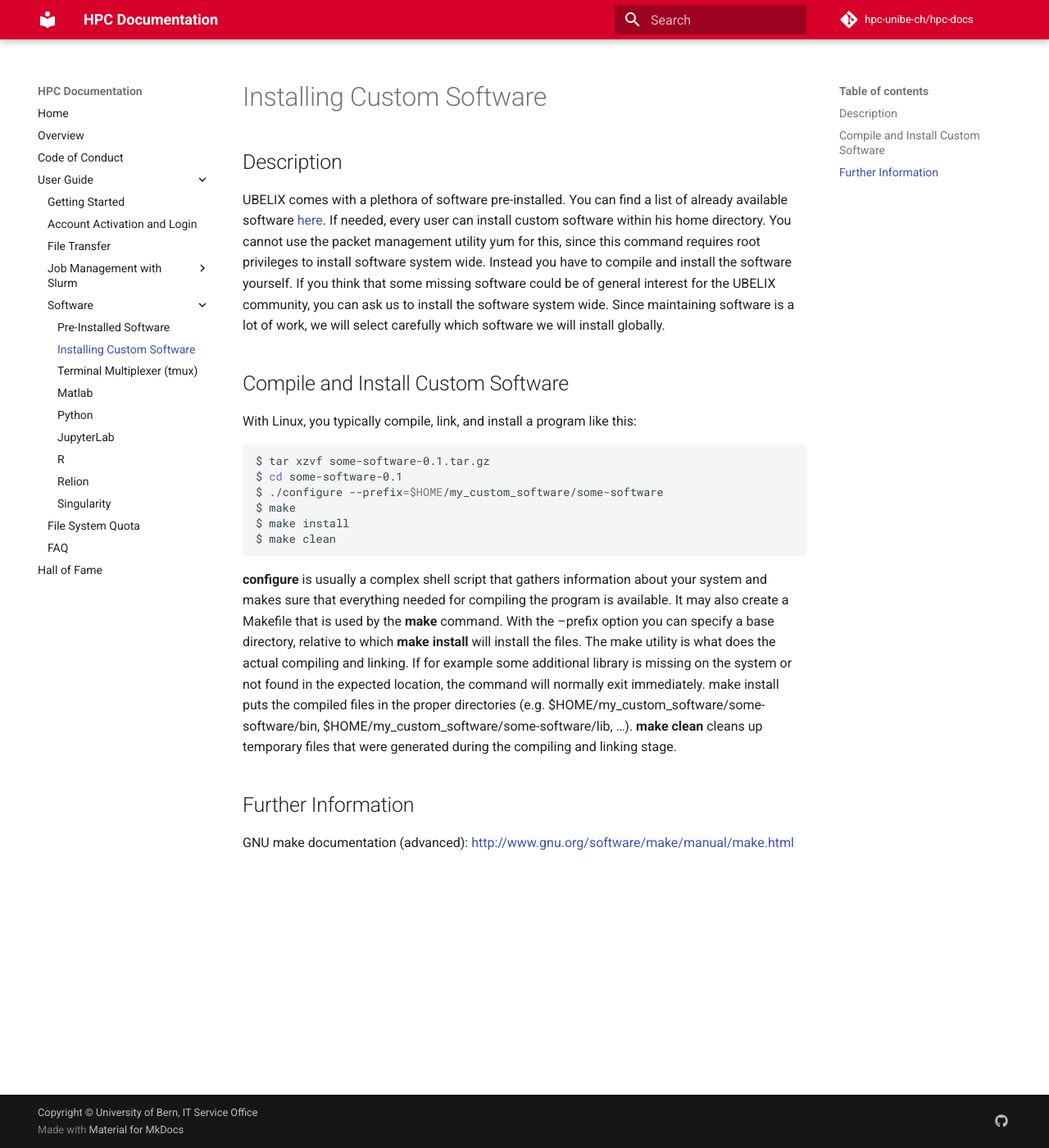
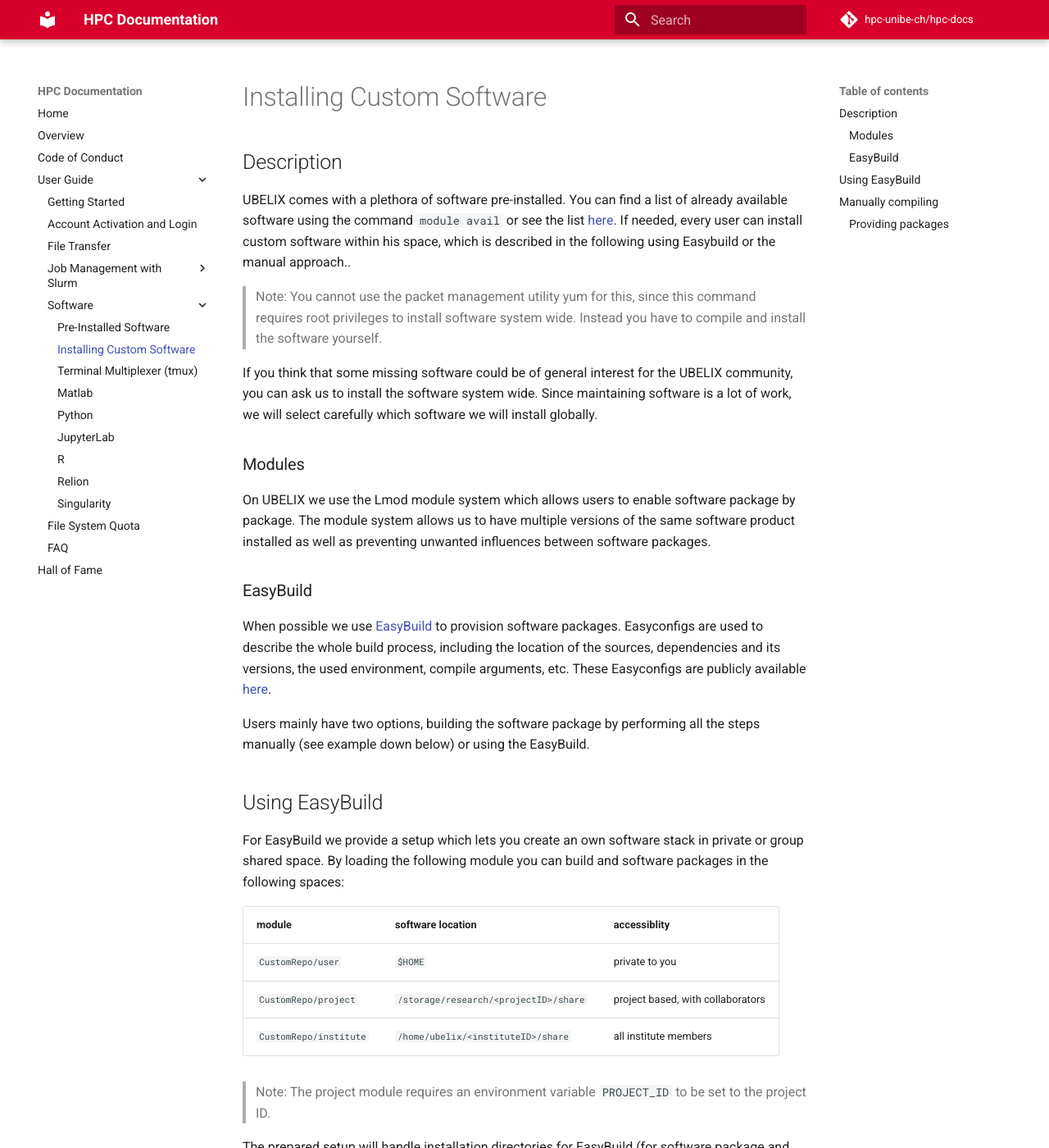
Before and after one commit to hpc-unibe-ch/hpc-unibe-ch.github.io, an MkDocs documentation site: the page built from docs/user-guide/software/installing-custom-software.md, in a window 1280 px wide and 1400 px high. Shown: the whole window at 82% size. Built offline with MkDocs 1.6.1 and Material for MkDocs 9.7.7, drawn with Linux system fonts in a browser that asks for light colours; comment, search, counter and statistics services are not loaded; some of the changed text lies outside the part shown.

Commit message:
custom software: add CustomRepo

````diff
--- a/docs/user-guide/software/installing-custom-software.md
+++ b/docs/user-guide/software/installing-custom-software.md
@@ -2,23 +2,89 @@
 
 ## Description
 
-UBELIX comes with a plethora of software pre-installed. You can find a list of already available software [here](pre-installed-software.md). If needed, every user can install custom software within his home directory. You cannot use the packet management utility yum for this, since this command requires root privileges to install software system wide. Instead you have to compile and install the software yourself. If you think that some missing software could be of general interest for the UBELIX community, you can ask us to install the software system wide. Since maintaining software is a lot of work, we will select carefully which software we will install globally.
+UBELIX comes with a plethora of software pre-installed.
+You can find a list of already available software using the command `module avail` or see the list [here](pre-installed-software.md).
+If needed, every user can install custom software within his space, which is described in the following using Easybuild or the manual approach..
 
+> Note: You cannot use the packet management utility yum for this, since this command requires root privileges to install software system wide.
+> Instead you have to compile and install the software yourself.
 
-## Compile and Install Custom Software
+If you think that some missing software could be of general interest for the UBELIX community, you can ask us to install the software system wide.
+Since maintaining software is a lot of work, we will select carefully which software we will install globally.
+
+### Modules
+On UBELIX we use the Lmod module system which allows users to enable software package by package.
+The module system allows us to have multiple versions of the same software product installed as well as preventing unwanted influences between software packages.
+
+### EasyBuild
+When possible we use [EasyBuild](https://easybuild.readthedocs.io/en/latest/) to provision software packages.
+Easyconfigs are used to describe the whole build process, including the location of the sources, dependencies and its versions, the used environment, compile arguments, etc.
+These Easyconfigs are publicly available [here](https://github.com/easybuilders/easybuild-easyconfigs).
+
+Users mainly have two options, building the software package by performing all the steps manually (see example down below) or using the EasyBuild.
+
+## Using EasyBuild
+For EasyBuild we provide a setup which lets you create an own software stack in private or group shared space.
+By loading the following module you can build and software packages in the following spaces:
+
+| module | software location | accessiblity |
+|--------|-------------------|--------------|
+|`CustomRepo/user`| `$HOME` | private to you |
+|`CustomRepo/project`| `/storage/research/<projectID>/share` | project based, with collaborators |
+|`CustomRepo/institute`| `/home/ubelix/<instituteID>/share` | all institute members |
+
+> Note: The project module requires an environment variable `PROJECT_ID` to be set to the project ID.
+
+The prepared setup will handle installation directories for EasyBuild (for software package and module file), and provides easy access later on, for you and you collaborators.
+
+Furthermore, we provide an easybuils wrapper (called `eb-install-all`) to build for all available CPU architectures. Therewith you have always the correct version available. The `CustomRepo` module also takes care to use the correct version when launching on the compute node later on.
+Additionally, we provide another wrapper (`eb-install-generic`) which installs architecture independent packages like python scripts into a separate location. This location is also available using the `CustomRepo` module.
+
+As an example the package Relion can be build in group space `/storage/research/id_test/share` using:
+
+```Bash
+# setup the environment
+export PROJECT_ID=id_test    # only necessary for CustomRepo/project
+module load EasyBuild
+module load CustomRepo/project
+
+# get the easyconfig; can aslo be downloaded differntly; can be addapted e.g. for a different version number
+wget https://raw.githubusercontent.com/easybuilders/easybuild-easyconfigs/4.1.x/easybuild/easyconfigs/r/RELION/RELION-3.0_beta.2018.08.02-intel-2018a.eb
+# installation for all different CPU architectures
+eb-install-all --robot RELION-3.0_beta.2018.08.02-intel-2018a.eb
+```
+> Note: The `--robot` option advice EasyBuild to additionally install all required depencencies, if related easyconfigs can be found on the system.
+
+To use these package any user who has access to the space (e.g. project collaborators) can use in their batch scripts:
+
+```Bash
+#SBATCH
+module load CustomRepo/project
+module load RELION/3.0_beta.2018.08.02
+#srun <executable>
+```
+
+## Manually compiling
 With Linux, you typically compile, link, and install a program like this:
 
 ```Bash
-$ tar xzvf some-software-0.1.tar.gz
-$ cd some-software-0.1
-$ ./configure --prefix=$HOME/my_custom_software/some-software
-$ make
-$ make install
-$ make clean
+tar xzvf some-software-0.1.tar.gz
+cd some-software-0.1
+./configure --prefix=$HOME/my_custom_software/some-software
+make
+make install
+make clean
 ```
 
-**configure** is usually a complex shell script that gathers information about your system and makes sure that everything needed for compiling the program is available. It may also create a Makefile that is used by the **make** command. With the --prefix option you can specify a base directory, relative to which **make install** will install the files. The make utility is what does the actual compiling and linking. If for example some additional library is missing on the system or not found in the expected location, the command will normally exit immediately. make install puts the compiled files in the proper directories (e.g. $HOME/my_custom_software/some-software/bin, $HOME/my_custom_software/some-software/lib, ...). **make clean** cleans up temporary files that were generated during the compiling and linking stage.
+`configure` is usually a complex shell script that gathers information about your system and makes sure that everything needed for compiling the program is available.
+It may also create a Makefile that is used by the `make` command.
+With the `--prefix` option you can specify a base directory, relative to which `make install` will install the files.
+The make utility is what does the actual compiling and linking.
+If for example some additional library is missing on the system or not found in the expected location, the command will normally exit immediately.
+`make install` puts the compiled files in the proper directories (e.g. `$HOME/my_custom_software/some-software/bin`, `$HOME/my_custom_software/some-software/lib`, ...).
+`make clean` cleans up temporary files that were generated during the compiling and linking stage.
+GNU make documentation (advanced): [http://www.gnu.org/software/make/manual/make.html](http://www.gnu.org/software/make/manual/make.html)
 
-## Further Information
-
-GNU make documentation (advanced): [http://www.gnu.org/software/make/manual/make.html](http://www.gnu.org/software/make/manual/make.html)
+### Providing packages
+You can use the `CustomRepo` setup to easily provide access to the packages to you and you collaborators.
+After loading one of the `CustomRepo` module (see above) you can install your package under `$EASYBUILD_PREFIX` for specific architectures or `$EASYBUILD_PREFIX/../generic` and place your modulefiles e.g. at `$EASYBUILD_PREFIX/../generic/modulefiles/all`. Therewith you just need to load the `CustomRepo` module to access your software products.
````
